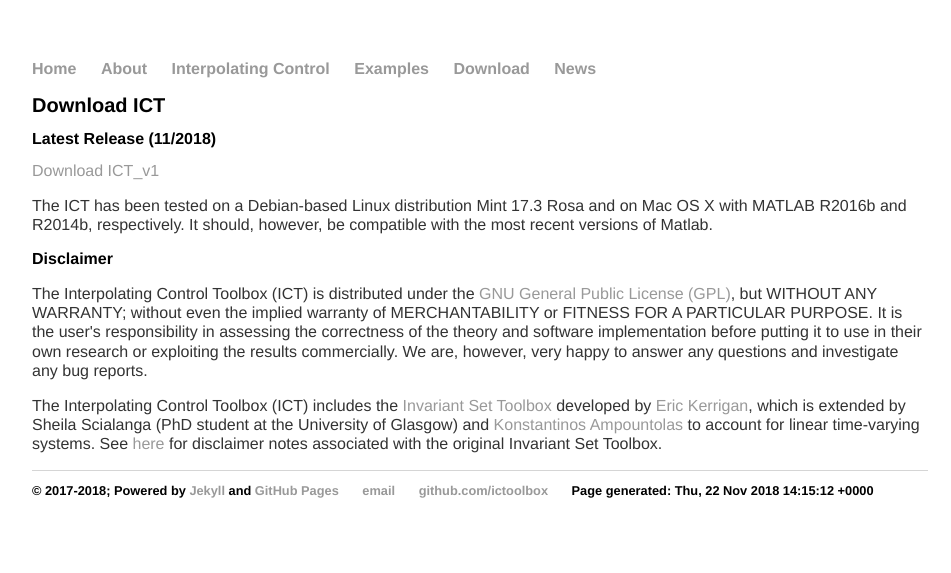
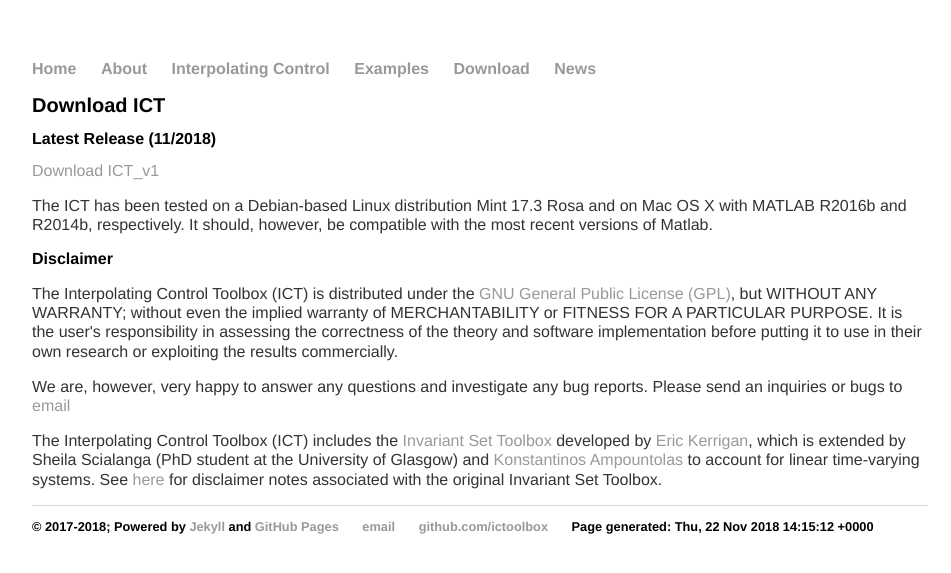
Before and after one commit to ICToolbox/ictoolbox.github.io, a Jekyll site: the page built from download/index.html, in a window 1280 px wide. Shown: the top 573 px of the page, without its empty margins (160-1111 px from the left). Built offline with Jekyll 4.4.1, drawn with Linux system fonts in a browser that asks for light colours.

Commit message:
Update index.html

```diff
--- a/download/index.html
+++ b/download/index.html
@@ -15,7 +15,9 @@
 but WITHOUT ANY WARRANTY; without even the implied warranty of MERCHANTABILITY or FITNESS FOR A
 PARTICULAR PURPOSE. It is the user's responsibility in assessing the correctness of the theory
 and software implementation before putting it to use in their own research or exploiting the
-results commercially. We are, however, very happy to answer any questions and investigate any bug reports.</p>
+	results commercially.</p>
+
+<p>We are, however, very happy to answer any questions and investigate any bug reports. Please send an inquiries or bugs to <a href="mailto:ictoolbox@yahoo.com">email</a></p>
 
 <p>The Interpolating Control Toolbox (ICT) includes the <a href="http://www-control.eng.cam.ac.uk/eck21/matlab/invsetbox/">
 Invariant Set Toolbox</a> developed by <a href="http://www.imperial.ac.uk/people/e.kerrigan">Eric Kerrigan</a>,
```
